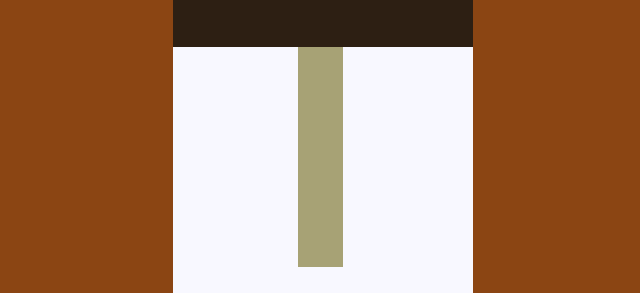
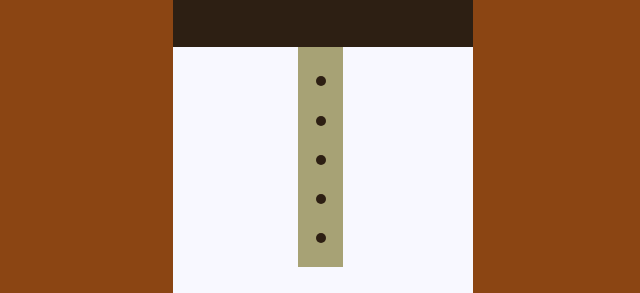
Before and after one commit to jcizidrosilva/Creating-a-Picasso-Painting-in-CSS, a plain HTML site: page index.html in a window 1280 px wide. Shown: the part 163-456 px from the top of the page, 51-691 px from the left. Drawn offline with Linux system fonts and the light colour scheme.

Commit message:
adding the class .black-dot

```diff
--- a/styles.css
+++ b/styles.css
@@ -54,3 +54,13 @@ body {
     left: 125px;
     z-index: 1;
 }
+
+.black-dot {
+    width: 10px;
+    height: 10px;
+    background-color: rgb(45, 31, 19);
+    border-radius: 50%;
+    display: block;
+    margin: auto;
+    margin-top: 65%;
+}
```
